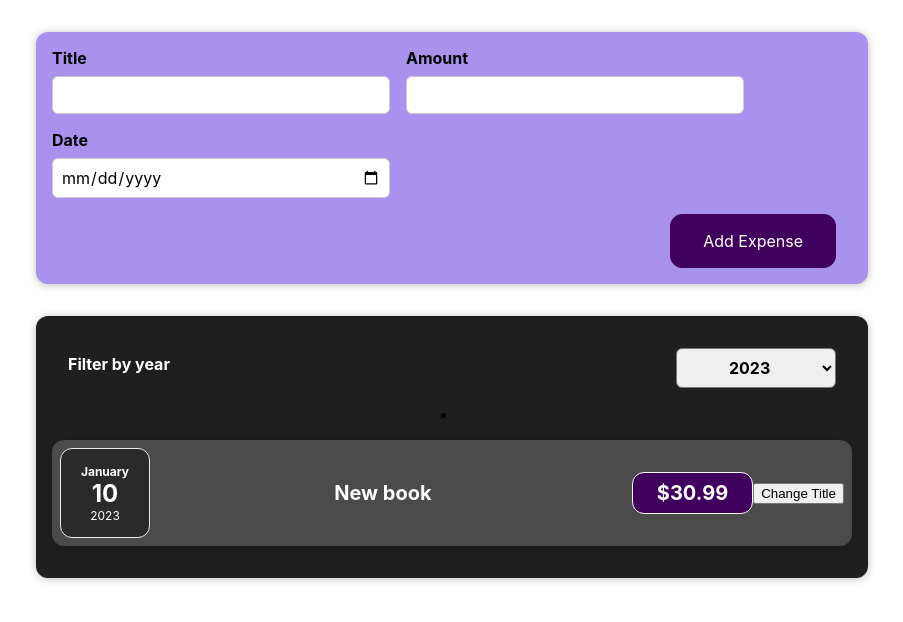
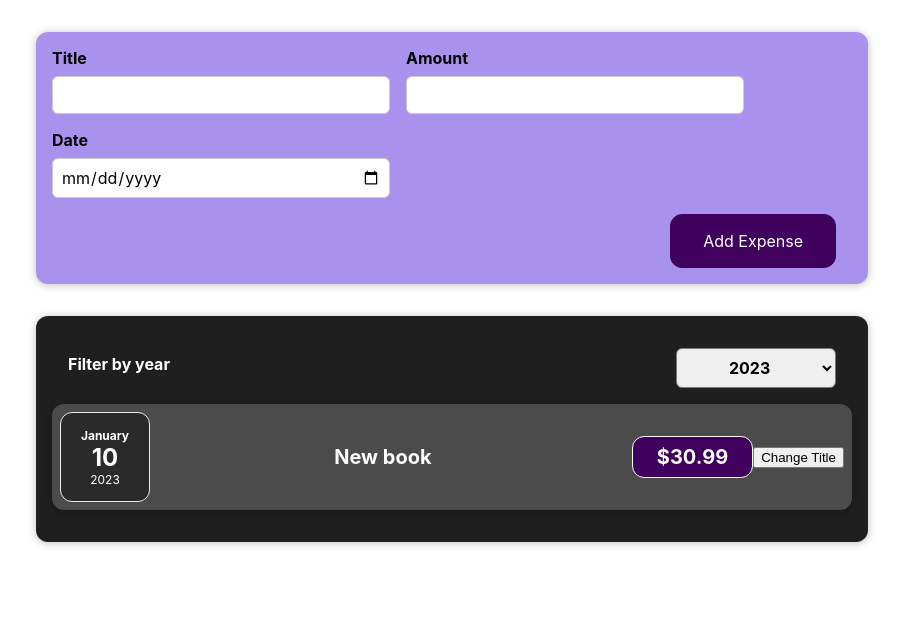
Before and after one commit to TauriSaar/expenses, a React (Create React App) app: page / in a window 1280 px wide. Shown: the top 622 px of the page, without its empty margins (188-1091 px from the left). Built offline with nearby package versions, Linux system fonts and the light colour scheme.

Commit message:
Eraldi komponendi abil

```diff
--- a/src/components/Expenses/Expenses.js
+++ b/src/components/Expenses/Expenses.js
@@ -1,8 +1,8 @@
 import React, { useState } from 'react';
-import ExpenseItem from "./ExpenseItem";
 import "./Expenses.css";
 import Card from "../UI/Card";
 import ExpensesFilter from './ExpensesFilter';
+import ExpensesList from "./ExpensesList";
 
 const Expenses = (props) => {
     const [filteredYear, setFilteredYear] = useState('2023');
@@ -13,22 +13,10 @@
         return expense.date.getFullYear().toString() === filteredYear;
     })
 
-    let expensesContent = <p>No expenses found.</p>
-    if(filterChangeHandler.length > 0) {
-        expensesContent = filterChangeHandler.map((expense) => {
-            return <ExpenseItem
-                key={expense.id}
-                title={expense.title}
-                date={expense.date}
-                amount={expense.price}
-            ></ExpenseItem>
-        })
-    }
-
     return (
         <Card className="expenses">
             <ExpensesFilter selected={filteredYear} onChangeFilter={setFilteredYear}></ExpensesFilter>
-            {expensesContent}
+            <ExpensesList filterChangeHandler={filterChangeHandler}></ExpensesList>
         </Card>
     )
 }
--- /dev/null
+++ b/src/components/Expenses/ExpensesList.css
@@ -0,0 +1,9 @@
+.expenses-list {
+    list-style: none;
+    padding: 0;
+}
+
+.expenses-list__fallback {
+    color: white;
+    text-align: center;
+}
--- /dev/null
+++ b/src/components/Expenses/ExpensesList.js
@@ -0,0 +1,26 @@
+import React from 'react';
+import ExpenseItem from "./ExpenseItem";
+import "./ExpensesList.css";
+
+    const ExpensesList = (props) => {
+    if (props.filterChangeHandler.length === 0) {
+        return <h2 className="expenses-list__fallback">Found no expenses.</h2>
+    }
+
+    return (
+        <ul className="expenses-list">
+            {
+                props.filterChangeHandler.map((expense) => {
+                    return <ExpenseItem
+                        key={expense.id}
+                        title={expense.title}
+                        date={expense.date}
+                        amount={expense.price}
+                    ></ExpenseItem>
+                })
+            }
+        </ul>
+    )
+}
+
+export default ExpensesList;
```
